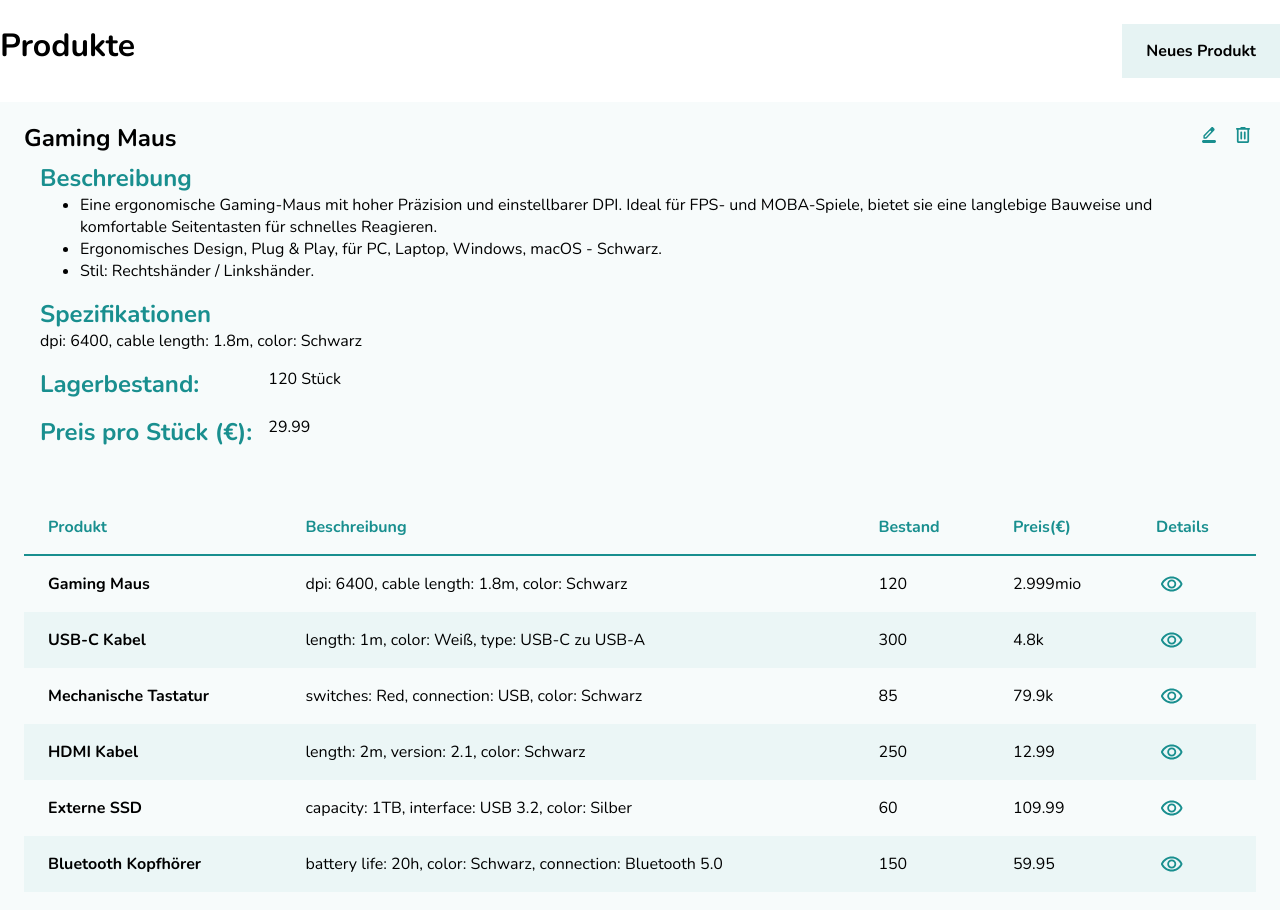
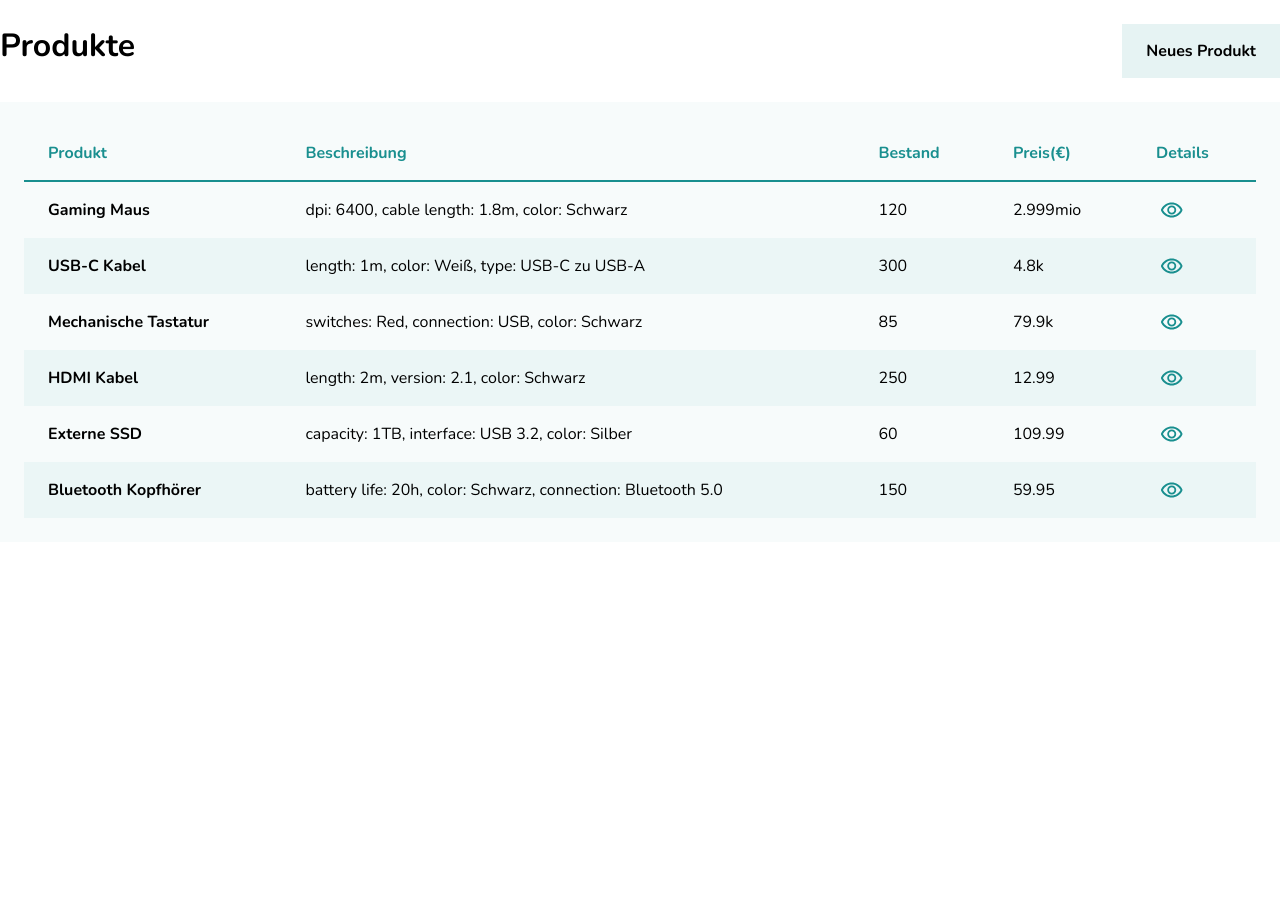
Before and after one commit to CANOST-id/Product-List, an Angular app: page / in a window 1280 px wide. Shown: the top 910 px of the page. After the commit the page ends 800 px from the top, so only its background shows below. Built offline with nearby package versions, Linux system fonts and the light colour scheme.

Commit message:
uncom product detail for dev

```diff
--- a/src/app/app.html
+++ b/src/app/app.html
@@ -1,6 +1,6 @@
 <app-header></app-header>
 
-<app-product-detail></app-product-detail>
+<!-- <app-product-detail></app-product-detail> -->
 <app-product-list></app-product-list>
 
 <router-outlet />
```
